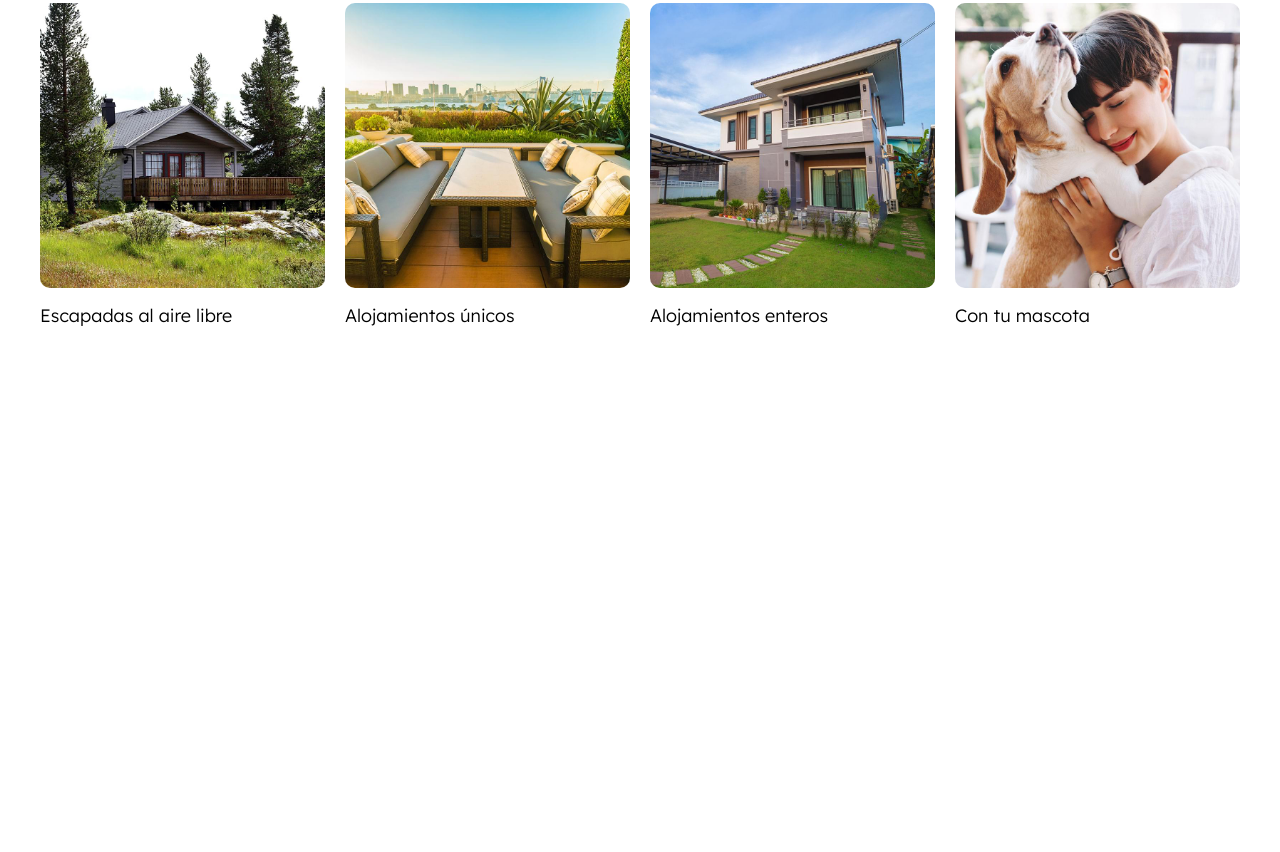
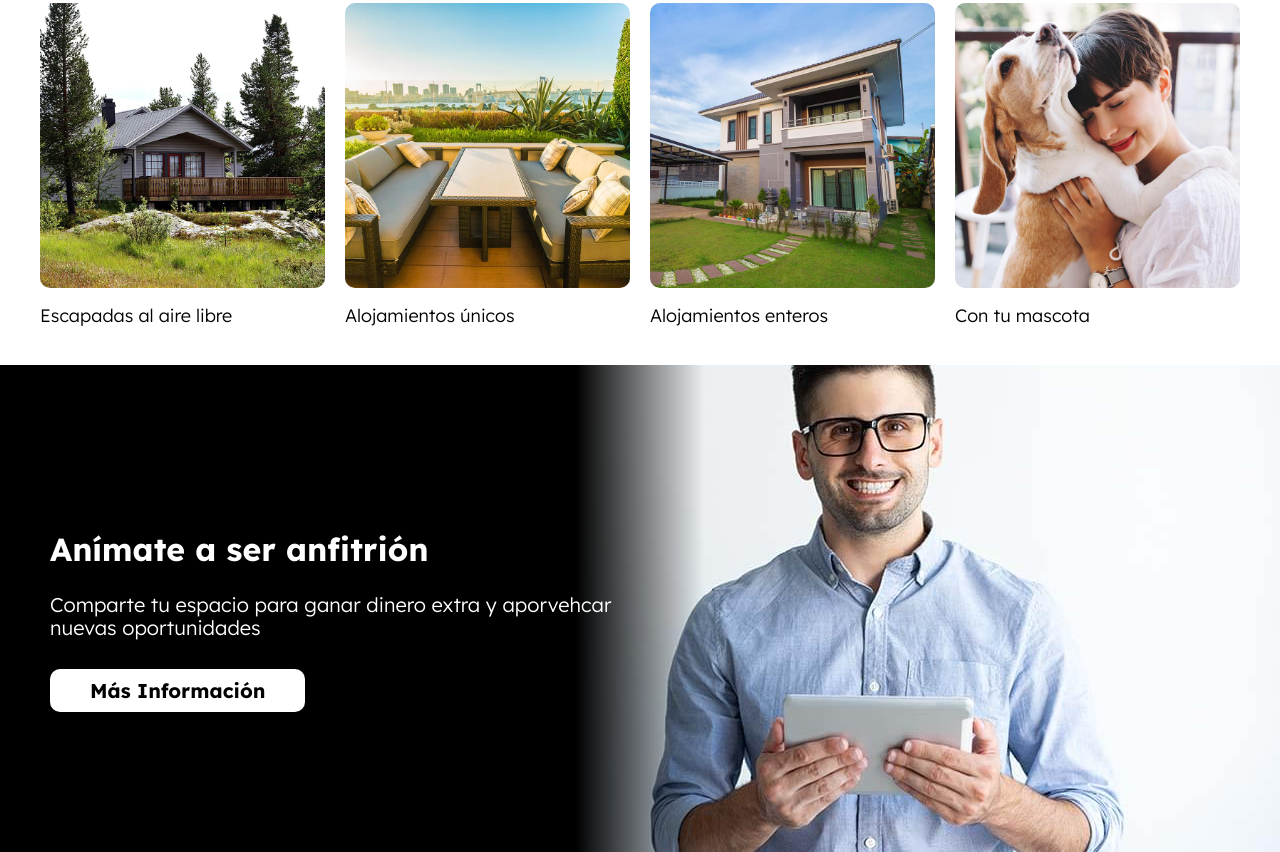
Before and after one commit to muxanz/airbnb-clone, a website: page index.html in a window 1280 px wide. Shown: the part 1312-2164 px from the top of the page. Before the commit the page ends 1677 px from the top, so only its background shows below. Drawn offline with Linux system fonts and the light colour scheme.

Commit message:
Host section completed with scss styles

```diff
--- a/index.html
+++ b/index.html
@@ -152,6 +152,14 @@
             </div>
         </div>
     </section>
+    <section class="anfitrion contendor seccion">
+        <div class="anfitrion__contenido">
+            <h2 class="anfitrion__heading">Anímate a ser anfitrión</h2>
+            <p class="anfitrion__texto">Comparte tu espacio para ganar dinero extra y aporvehcar nuevas oportunidades
+            </p>
+            <a href="#" class="anfitrion__enlace">Más Información</a>
+        </div>
+    </section>
 </body>
 
 </html>
--- /dev/null
+++ b/src/scss/ui/contenido/_anfitrion.scss
@@ -0,0 +1,48 @@
+@use 'base/variables' as v;
+@use 'base/mixins' as m;
+
+.anfitrion {
+   color: v.$blanco;
+   display: grid;
+   grid-template-rows: repeat(2, 1fr);
+   row-gap: 15rem;
+   padding: 5rem;
+   background-image: linear-gradient(to bottom, v.$negro 0%, v.$negro 50%, transparent 50%), url(../img/anfitrion.jpg);
+   background-size: 100%, 60rem;
+   background-repeat: no-repeat;
+   background-position: center, center bottom;
+
+   @include m.telefono {
+      background-size: 100%, 70rem;
+      background-position: center, center;
+   }
+
+   @include m.tablet {
+      grid-template-rows: unset;
+      background-image: linear-gradient(to right, v.$negro 0%, v.$negro 45%, transparent 55%), url(../img/anfitrion.jpg);
+      background-size: 100%, auto;
+      background-position: center, 50% 30%;
+      padding: 14rem 5rem;
+   }
+
+   @include m.desktop {
+      background-position: center, right center;
+   }
+
+   &__contenido {
+      @include m.tablet {
+         max-width: 50%;
+      }
+   }
+
+   &__texto {
+      color: v.$blanco;
+   }
+
+   &__enlace {
+      @include m.boton(v.$blanco, v.$negro);
+      border-radius: 1rem;
+      padding-top: 1rem;
+      padding-bottom: 1rem;
+   }
+}
--- a/src/scss/ui/contenido/_index.scss
+++ b/src/scss/ui/contenido/_index.scss
@@ -1,2 +1,3 @@
 @forward 'destinos.scss';
 @forward 'lugares';
+@forward 'anfitrion';
```
Also changed, not shown: build/css/app.css, 1 other file.
